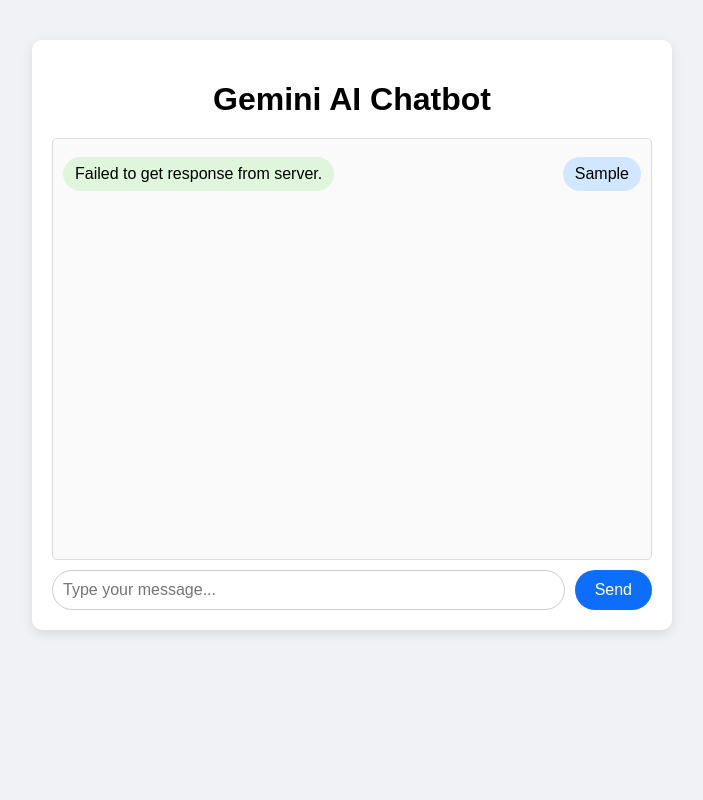
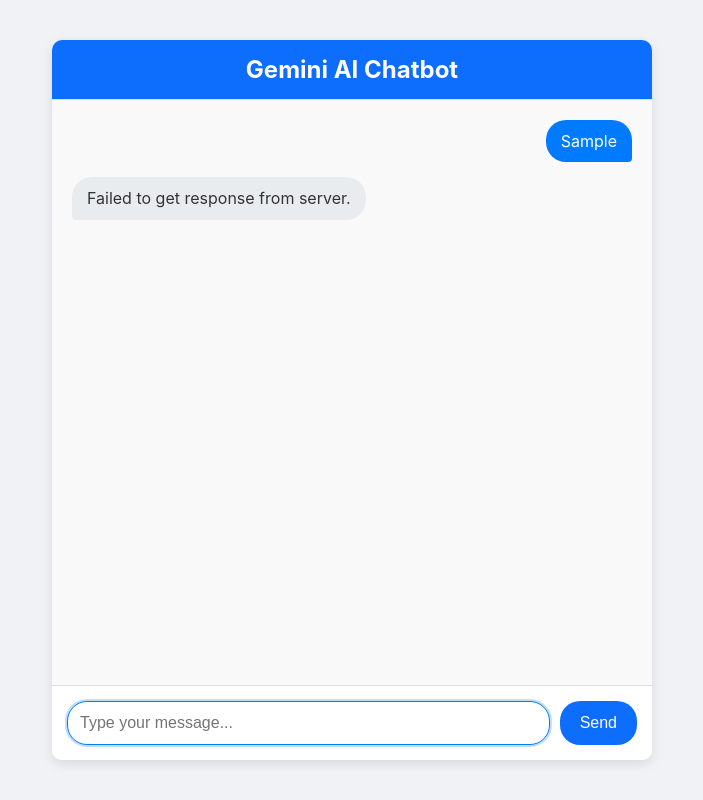
Before and after one commit to Raqanzaa/gemini-chatbot-api, a website: page public/index.html in a window 1280 px wide. Both pictures are taken after typing "Sample" into the empty fields and a click on the button "Send". Shown: the whole page, without its empty margins (288-991 px from the left). Drawn offline with Linux system fonts and the light colour scheme; no server answers.

Commit message:
improvements

````diff
--- a/public/index.html
+++ b/public/index.html
@@ -7,14 +7,18 @@
   <link rel="stylesheet" href="style.css"/>
 </head>
 <body>
-  <div class="container">
-    <h1>Gemini AI Chatbot</h1>
+  <main class="chat-container">
+    <header class="chat-header">
+      <h1>Gemini AI Chatbot</h1>
+    </header>
     <div id="chat-box" class="chat-box"></div>
-    <form id="chat-form">
-      <input type="text" id="user-input" placeholder="Type your message..." autocomplete="off" required />
-      <button type="submit">Send</button>
-    </form>
-  </div>
+    <footer class="chat-footer">
+      <form id="chat-form">
+        <input type="text" id="user-input" placeholder="Type your message..." autocomplete="off" required aria-label="Chat input" />
+        <button type="submit" aria-label="Send message">Send</button>
+      </form>
+    </footer>
+  </main>
   <script src="script.js"></script>
 </body>
 </html>
--- a/public/script.js
+++ b/public/script.js
@@ -1,6 +1,7 @@
 const form = document.getElementById('chat-form');
 const input = document.getElementById('user-input');
 const chatBox = document.getElementById('chat-box');
+const submitButton = form.querySelector('button[type="submit"]');
 const API_ENDPOINT = '/api/chat';
 
 /**
@@ -8,7 +9,7 @@
  * Supports:
  * - Headings (h1-h6)
  * - Horizontal Rules (---, ***, ___)
- * - Code blocks (```)
+ * - Code blocks (```) with language detection
  * - Unordered lists (* or -)
  * - Ordered lists (1.)
  * - Bold (**)
@@ -146,38 +147,63 @@
 
 
 /**
- * Appends a message to the chat box and scrolls to the latest message.
- * @param {string} sender - The sender of the message, either 'user' or 'bot'.
- * @param {string} text - The content of the message.
+ * Appends a message to the chat box.
+ * @param {string} sender - The sender ('user' or 'bot').
+ * @param {string} content - The message content (text or HTML).
+ * @param {object} [options={}] - Options for appending.
+ * @param {boolean} [options.isHtml=false] - Whether the content is HTML.
  * @returns {HTMLElement} The newly created message element.
  */
-function appendMessage(sender, text) {
-    const msgDiv = document.createElement('div');
-    msgDiv.classList.add('message', sender);
-    msgDiv.textContent = text; // Safely set as text content by default
-    chatBox.appendChild(msgDiv);
+function appendMessage(sender, content, { isHtml = false } = {}) {
+    const row = document.createElement('div');
+    row.classList.add('message-row', sender);
+
+    const message = document.createElement('div');
+    message.classList.add('message', sender);
+
+    if (isHtml) {
+        message.innerHTML = content;
+    } else {
+        message.textContent = content;
+    }
+
+    row.appendChild(message);
+    chatBox.appendChild(row);
     // Scroll to the bottom of the chat box to show the latest message
     chatBox.scrollTop = chatBox.scrollHeight;
-    return msgDiv;
+
+    return message; // Return the inner message div for updates
+}
+
+/**
+ * Toggles the disabled state of the chat form.
+ * @param {boolean} isDisabled - Whether the form should be disabled.
+ */
+function setFormDisabled(isDisabled) {
+    input.disabled = isDisabled;
+    submitButton.disabled = isDisabled;
+    if (isDisabled) {
+        submitButton.textContent = 'Sending...';
+    } else {
+        submitButton.textContent = 'Send';
+    }
 }
 
 form.addEventListener('submit', async function(e) {
     e.preventDefault();
 
     const userMessage = input.value.trim();
-    if (!userMessage) {
+    if (!userMessage || submitButton.disabled) {
         return;
     }
 
-    // 1. Add user's message to the chat box (as plain text).
+    setFormDisabled(true);
     appendMessage('user', userMessage);
     input.value = '';
 
-    // 2. Show a temporary "Thinking..." message and keep a reference to it.
     const thinkingMessageElement = appendMessage('bot', 'Thinking...');
 
     try {
-        // 3. Send the user's message to the backend API.
         const response = await fetch(API_ENDPOINT, {
             method: 'POST',
             headers: {
@@ -192,12 +218,12 @@
         });
 
         if (!response.ok) {
-            throw new Error(`Server error: ${response.status} ${response.statusText}`);
+            const errorText = await response.text().catch(() => 'Could not read error response.');
+            throw new Error(`Server error: ${response.status} ${response.statusText}. ${errorText}`);
         }
 
         const data = await response.json();
 
-        // 4. Replace "Thinking..." with the AI's actual reply, rendered as HTML.
         if (data && data.result) {
             thinkingMessageElement.innerHTML = markdownToHtml(data.result);
         } else {
@@ -205,7 +231,9 @@
         }
     } catch (error) {
         console.error('Failed to get response:', error);
-        // 5. Update the message to show an error.
         thinkingMessageElement.textContent = 'Failed to get response from server.';
+    } finally {
+        setFormDisabled(false);
+        input.focus(); // Re-focus the input for the next message
     }
 });
--- a/public/style.css
+++ b/public/style.css
@@ -1,52 +1,88 @@
+/* General Setup */
 body {
-  font-family: Arial, sans-serif;
+  font-family: -apple-system, BlinkMacSystemFont, "Segoe UI", Roboto, Helvetica, Arial, sans-serif;
   background-color: #f0f2f5;
   margin: 0;
   padding: 0;
+  display: flex;
+  justify-content: center;
+  align-items: center;
+  height: 100vh;
 }
 
-.container {
+/* Chat Container */
+.chat-container {
+  display: flex;
+  flex-direction: column;
+  width: 100%;
   max-width: 600px;
-  margin: 40px auto;
+  height: 90vh;
+  max-height: 800px;
   background: #fff;
-  padding: 20px;
   border-radius: 10px;
   box-shadow: 0 4px 12px rgba(0, 0, 0, 0.1);
+  overflow: hidden;
 }
 
-h1 {
+.chat-header {
+  padding: 15px 20px;
+  background-color: #0d6efd;
+  color: white;
   text-align: center;
-  margin-bottom: 20px;
+  border-bottom: 1px solid #ddd;
+}
+
+.chat-header h1 {
+  margin: 0;
+  font-size: 1.5em;
 }
 
 .chat-box {
-  height: 400px;
+  flex-grow: 1;
   overflow-y: auto;
-  padding: 10px;
-  border: 1px solid #ddd;
-  border-radius: 5px;
-  background-color: #fafafa;
-  margin-bottom: 10px;
+  padding: 20px;
+  background-color: #f9f9f9;
+}
+
+/* Messages */
+.message-row {
+  display: flex;
+  margin-bottom: 15px;
+  clear: both;
+}
+
+.message-row.user {
+  justify-content: flex-end;
+}
+
+.message-row.bot {
+  justify-content: flex-start;
 }
 
 .message {
-  margin: 8px 0;
-  padding: 8px 12px;
+  padding: 10px 15px;
   border-radius: 20px;
-  max-width: 80%;
-  display: inline-block;
+  max-width: 75%;
+  line-height: 1.4;
 }
 
 .message.user {
-  background-color: #d1e7ff;
-  float: right;
-  text-align: right;
+  background-color: #007bff;
+  color: white;
+  border-bottom-right-radius: 4px;
 }
 
 .message.bot {
-  background-color: #dff6dd;
-  float: left;
-  text-align: left;
+  background-color: #e9ecef;
+  color: #333;
+  border-bottom-left-radius: 4px;
+}
+
+/* Chat Input Form */
+.chat-footer {
+  padding: 15px;
+  border-top: 1px solid #ddd;
+  background-color: #fff;
 }
 
 form {
@@ -56,28 +92,40 @@
 
 input[type="text"] {
   flex: 1;
-  padding: 10px;
+  padding: 12px;
   border-radius: 20px;
   border: 1px solid #ccc;
   font-size: 16px;
+  transition: border-color 0.2s;
+}
+
+input[type="text"]:focus {
+  outline: none;
+  border-color: #007bff;
+  box-shadow: 0 0 0 2px rgba(0, 123, 255, 0.25);
 }
 
 button {
-  padding: 10px 20px;
+  padding: 12px 20px;
   border: none;
   background-color: #0d6efd;
   color: white;
   border-radius: 20px;
   font-size: 16px;
   cursor: pointer;
+  transition: background-color 0.2s;
 }
 
 button:hover {
   background-color: #0b5ed7;
 }
 
-/* Add to your existing style.css */
+button:disabled {
+  background-color: #a0c7ff;
+  cursor: not-allowed;
+}
 
+/* Bot Message Content Styling */
 .message.bot p {
   margin: 0 0 10px;
 }
@@ -106,8 +154,8 @@
 
 .message.bot code {
   font-family: 'Courier New', Courier, monospace;
-  background-color: rgba(0, 0, 0, 0.05);
-  padding: 2px 4px;
+  background-color: rgba(0, 0, 0, 0.08);
+  padding: 2px 5px;
   border-radius: 4px;
 }
 
@@ -116,8 +164,6 @@
   padding: 0;
   border-radius: 0;
 }
-
-/* Add to your existing style.css for headings and horizontal rules */
 
 .message.bot h1,
 .message.bot h2,
@@ -140,3 +186,17 @@
   border-top: 1px solid #e0e0e0;
   margin: 15px 0;
 }
+
+/* Responsive Design */
+@media (max-width: 640px) {
+  body {
+    align-items: stretch;
+  }
+
+  .chat-container {
+    height: 100vh;
+    max-height: none;
+    border-radius: 0;
+    box-shadow: none;
+  }
+}
````
